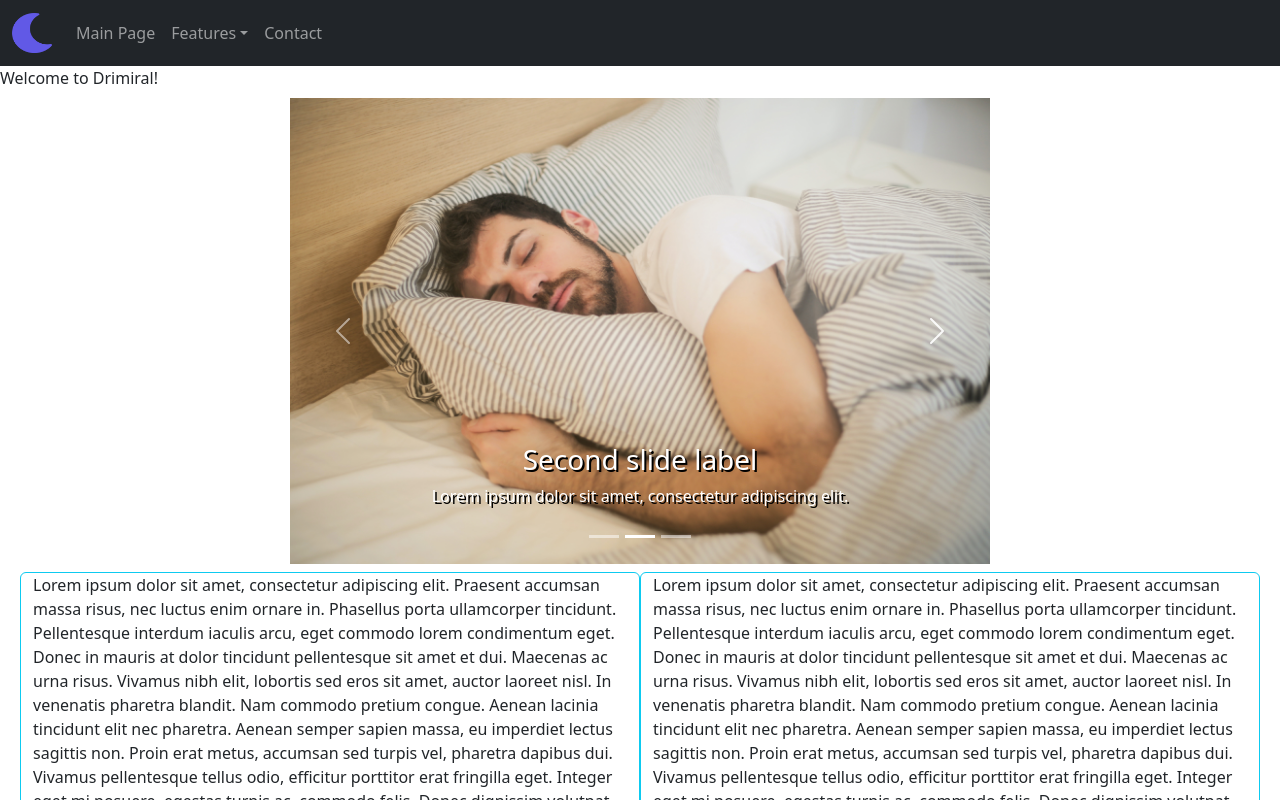
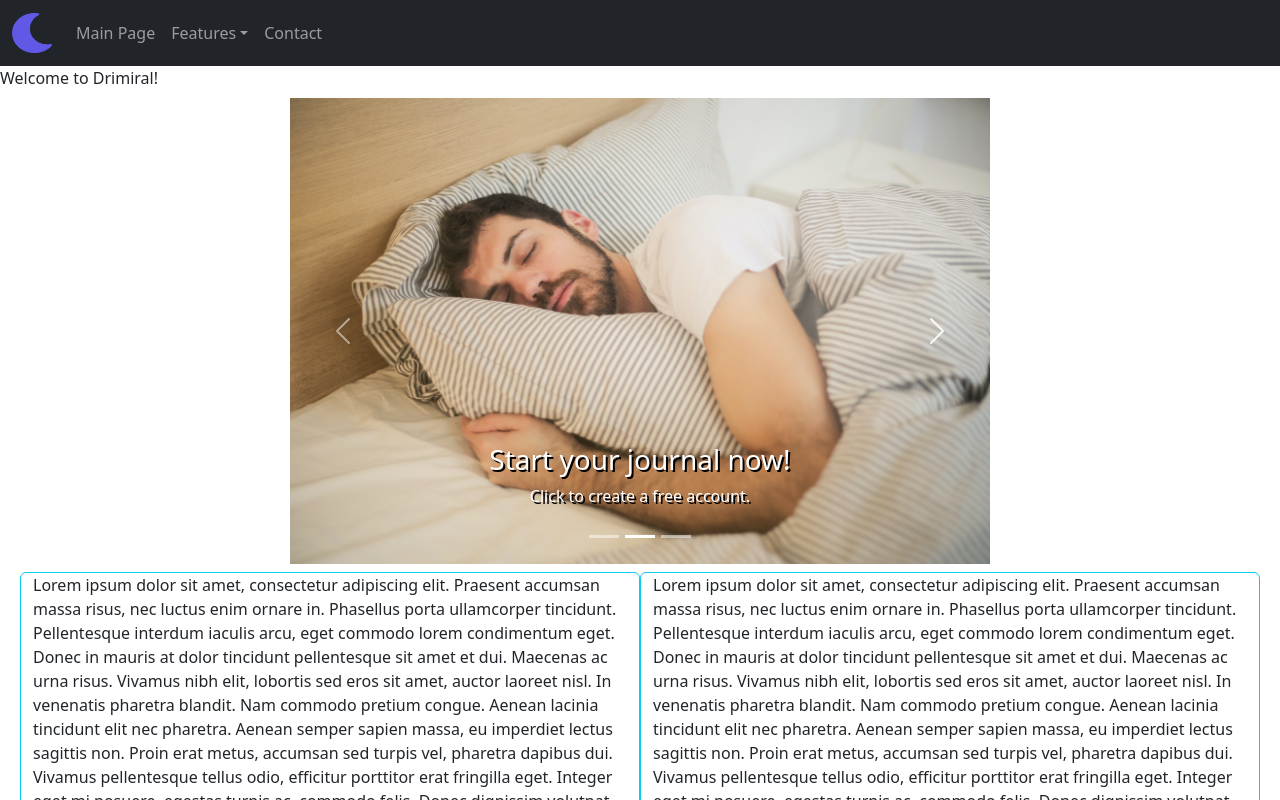
Before and after one commit to Mikolaj-Brzoskowski/TypeScript_learning, a React (Create React App) app in the folder Drimiral/frontend/: page /home in a window 1280 px wide. Both pictures are taken after a click on the button "Next". Shown: the top 800 px of the page. Built offline with nearby package versions, Linux system fonts and the light colour scheme.

Commit message:
added links to slides

```diff
--- a/Drimiral/frontend/src/components/MainPage/MainPageSlides.tsx
+++ b/Drimiral/frontend/src/components/MainPage/MainPageSlides.tsx
@@ -1,4 +1,6 @@
 import { Carousel } from "react-bootstrap";
+import { Link } from "react-router-dom";
+import { HashLink } from 'react-router-hash-link';
 
 export interface MainPageSlidesProps {
 
@@ -6,41 +8,47 @@ export interface MainPageSlidesProps {
 
 const MainPageSlides: React.FC<MainPageSlidesProps> = ({ }) => {
 return (
-    <Carousel fade>
+    <Carousel fade id="introduction">
        <Carousel.Item interval={10000}>
+            <HashLink to="/home#about">
                 <img
                 className="d-block w-100"
                 src="assets/music_sleep.jpg"
                 alt="First slide"
                 />
                 <Carousel.Caption bsPrefix='custom-caption'>
-            <h3>First slide label</h3>
-            <p>Nulla vitae elit libero, a pharetra augue mollis interdum.</p>
+                <h3>Welcome to Drimiral!</h3>
+                <p>App that is all about your dreams. Read the introduction to know more about.</p>
                 </Carousel.Caption>
+            </HashLink>
         </Carousel.Item>
         <Carousel.Item interval={10000}>
+            <Link to="/journal">
             <img
             className="d-block w-100"
             src="assets/MIMIR.jpg"
             alt="Second slide"
             />
             <Carousel.Caption bsPrefix='custom-caption'>
-            <h3>Second slide label</h3>
-            <p>Lorem ipsum dolor sit amet, consectetur adipiscing elit.</p>
+            <h3>Start your journal now!</h3>
+            <p>Click to create a free account.</p>
             </Carousel.Caption>
+            </Link>
         </Carousel.Item>
         <Carousel.Item interval={10000}>
+            <Link to="/contact">
             <img
             className="d-block w-100"
             src="assets/sleeping_woman.jpg"
             alt="Third slide"
             />
             <Carousel.Caption bsPrefix='custom-caption'>
-            <h3>Third slide label</h3>
+            <h3>Do you have any suggestions or ideas what to improve?</h3>
             <p>
-                Praesent commodo cursus magna, vel scelerisque nisl consectetur.
+                Contact us right now! We are taking in consideration users feedback.
             </p>
             </Carousel.Caption>
+            </Link>
         </Carousel.Item>
         </Carousel>
         )
```
Lines whose indentation alone changed are shown as unchanged.
